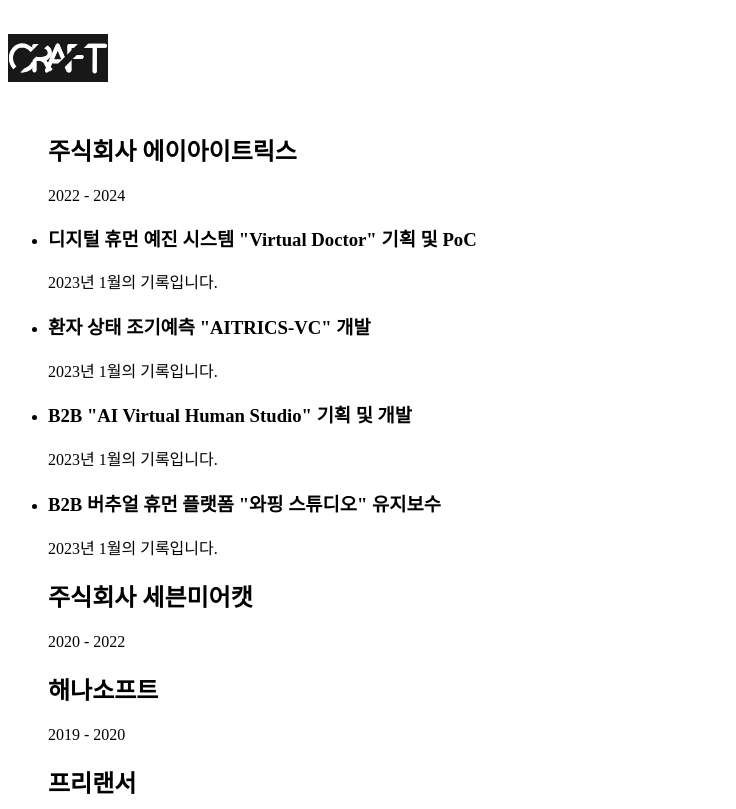
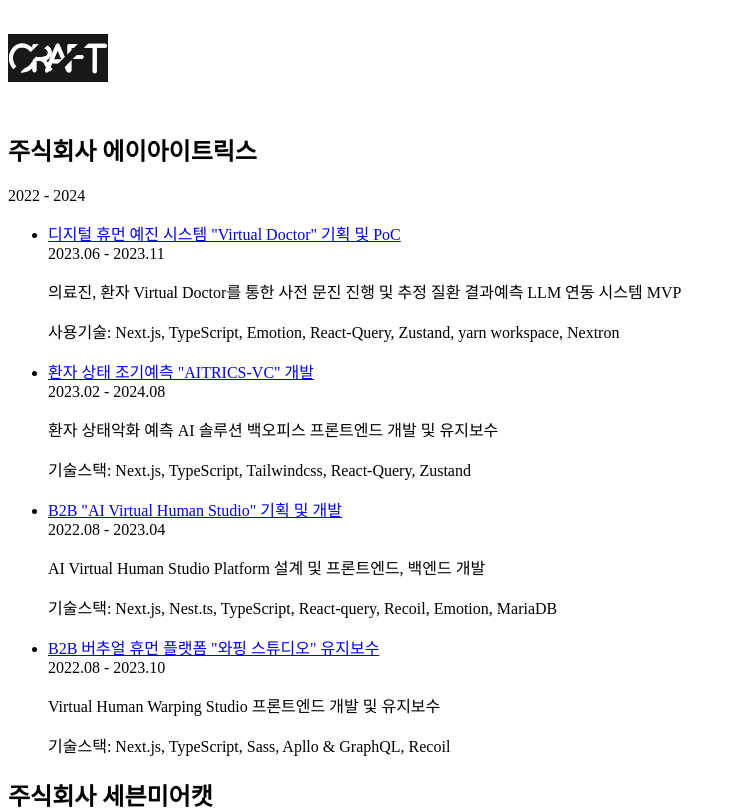
Before and after one commit to KimGSeok/happiness, a Next.js app: page /history in a window 1280 px wide. Shown: the top 809 px of the page, without its empty margins (0-736 px from the left). Built offline with nearby package versions, Linux system fonts and the light colour scheme.

Commit message:
[HPFE-7] feat: History Component 개발

```diff
--- /dev/null
+++ b/src/features/history/component/Company.tsx
@@ -0,0 +1,71 @@
+import { css } from "styled-system/css";
+import { styled } from "styled-system/jsx";
+import { THistories } from "../type/history.type";
+
+type Props = {
+  isActive: boolean;
+  handleChangeActiveHistory: (companyEng: string) => void;
+} & Pick<THistories, 'company' | 'companyEng' | 'startYear' | 'endYear'>;
+
+const Company = ({ isActive, company, companyEng, startYear, endYear, handleChangeActiveHistory }: Props) => {
+  return (
+    <Container
+      className={css({
+        _after: {
+          backgroundColor: isActive ? 'var(--black200)' : 'var(--black500)',
+          boxShadow: isActive ? 'rgb(255, 255, 255) 0px 0px 0px 2.5px' : 'rgb(255, 255, 255) 0px 0px 0px 0px',
+        }
+      })}
+    >
+      <CompanyName
+        className={css({
+          color: isActive ? 'var(--white100)' : 'var(--black500)',
+        })}
+      >
+        <span className={css({ cursor:'pointer' })} onClick={() => handleChangeActiveHistory(companyEng)}>{company}</span>
+      </CompanyName>
+      <OfficePeriod>{startYear} - {endYear}</OfficePeriod>
+    </Container>
+  )
+};
+
+const Container = styled('div', {
+  base: {
+    position: 'relative',
+    display: 'flex',
+    alignItems: 'center',
+    width: '27.5%',
+    paddingRight: '1vw',
+
+    _after: {
+      content: '""',
+      position: 'absolute',
+      left: 'calc(100% - 0.5vw)',
+      width: '0.725vw',
+      height: '0.725vw',
+      borderRadius: '50%',
+      boxShadow: 'rgb(255, 255, 255) 0px 0px 0px 2.5px',
+      zIndex: 2,
+    }
+  }
+});
+
+const CompanyName = styled('h2', {
+  base: {
+    width: '70%',
+    fontSize: '1vw',
+    fontWeight: 600,
+    transition: 'color 0.3s',
+  }
+})
+
+const OfficePeriod = styled('p', {
+  base: {
+    width: '30%',
+    fontSize: '0.725vw',
+    fontWeight: 600,
+    color: 'var(--black800)'
+  }
+})
+
+export default Company;
--- /dev/null
+++ b/src/features/history/component/HistoryItem.tsx
@@ -0,0 +1,44 @@
+import { styled } from "styled-system/jsx";
+import { THistory } from "../type/history.type";
+import { css } from "styled-system/css";
+import Link from "next/link";
+import { flex } from "styled-system/patterns";
+
+type Props = THistory
+
+const HistoryItem = ({ startDate, endDate, title, contents, link }: Props) => {
+  return (
+    <Container>
+      <div className={flex({ alignItems: 'center', gap: '16px', margin: '0 0 8px 0' })}>
+        <Link
+          href={link}
+          passHref
+          className={css({ fontWeight: 600 })}
+        >{title}
+        </Link>
+        <div className={css({ color: 'var(--black700)', fontWeight: 400 })}>{startDate} - {endDate}</div>
+      </div>
+      {contents.map((content) => {
+        return (
+          <p
+            key={content}
+            className={css({
+              color: 'var(--black600)'
+            })}
+          >{content}</p>
+        )
+      })}
+    </Container>
+  )
+};
+
+const Container = styled('li', {
+  base: {
+    margin: '0 0 3vw 2vw',
+    backgroundColor: 'var(--black200)',
+    borderRadius: '1rem',
+    padding: '1vw 1.5vw'
+  }
+})
+
+export default HistoryItem;
--- a/src/features/history/data/history.ts
+++ b/src/features/history/data/history.ts
@@ -7,32 +7,44 @@ const AITRICS: THistories = {
   endYear: 2024,
   data: [
     {
-      startMonth: 1,
-      endMonth: 2,
+      startDate: '2023.06',
+      endDate: '2023.11',
       title: '디지털 휴먼 예진 시스템 "Virtual Doctor" 기획 및 PoC',
-      content: '2023년 1월의 기록입니다.',
+      contents: [
+        '의료진, 환자 Virtual Doctor를 통한 사전 문진 진행 및 추정 질환 결과예측 LLM  연동 시스템 MVP',
+        '사용기술: Next.js, TypeScript, Emotion, React-Query, Zustand, yarn workspace, Nextron'
+      ],
       link: '/1',
     },
     {
-      startMonth: 1,
-      endMonth: 2,
+      startDate: '2023.02',
+      endDate: '2024.08',
       title: '환자 상태 조기예측 "AITRICS-VC" 개발',
-      content: '2023년 1월의 기록입니다.',
+      contents: [
+        '환자 상태악화 예측 AI 솔루션 백오피스 프론트엔드 개발 및 유지보수',
+        '기술스택: Next.js, TypeScript, Tailwindcss, React-Query, Zustand'
+      ],
       link: '/2',
     },
     {
-      startMonth: 1,
-      endMonth: 2,
+      startDate: '2022.08',
+      endDate: '2023.04',
       title: 'B2B "AI Virtual Human Studio" 기획 및 개발',
-      content: '2023년 1월의 기록입니다.',
+      contents: [
+        'AI Virtual Human Studio Platform 설계 및 프론트엔드, 백엔드 개발',
+        '기술스택: Next.js, Nest.ts, TypeScript, React-query, Recoil, Emotion, MariaDB'
+      ],
       link: '/3',
     },
     {
-      startMonth: 1,
-      endMonth: 2,
+      startDate: '2022.08',
+      endDate: '2023.10',
       title: 'B2B 버추얼 휴먼 플랫폼 "와핑 스튜디오" 유지보수',
-      content: '2023년 1월의 기록입니다.',
-      link: '/4',
+      contents: [
+        'Virtual Human Warping Studio 프론트엔드 개발 및 유지보수',
+        '기술스택: Next.js, TypeScript, Sass, Apllo & GraphQL, Recoil'
+      ],
+      link: '/history',
     },
   ]
 };
@@ -44,39 +56,55 @@ const SEVENMEERKAT: THistories = {
   endYear: 2022,
   data: [
     {
-      startMonth: 1,
-      endMonth: 2,
+      startDate: '2022.04',
+      endDate: '2022.07',
       title: '자사 앱 E-Commerce "우리마:트" Cafe24 Solution 도입 및 유지보수',
-      content: '2023년 1월의 기록입니다.',
+      contents: [
+        '계약 아파트 입주민에게 제공되는 제휴 E-Commerce 폐쇄몰',
+        '사용기술: Vanilla JS, CSS'
+      ],
       link: '/1',
     },
     {
-      startMonth: 1,
-      endMonth: 2,
+      startDate: '2022.01',
+      endDate: '2022.07',
       title: '서울대학교 FMTC "자율주행트랙 예약시스템" 개발',
-      content: '2023년 1월의 기록입니다.',
+      contents: [
+        '서울대학교 미래모빌리티동 입주기업 홈페이지 및 예약시스템 서비스 개발 제공',
+        '사용기술: Next.js, Sass(scss), Recoil, Express.js'
+      ],
       link: '/2',
     },
     {
-      startMonth: 1,
-      endMonth: 2,
+      startDate: '2022.01',
+      endDate: '2022.05',
       title: '"세븐미어캣" 홈페이지 기획 및 개발',
-      content: '2023년 1월의 기록입니다.',
+      contents: [
+        '자사 홈페이지 v2.0.0 기획 및 개발',
+        '사용기술: Next.js, Sass(scss)'
+      ],
       link: '/3',
     },
     {
-      startMonth: 1,
-      endMonth: 2,
+      startDate: '2020.12',
+      endDate: '2022.07',
       title: 'Back-office "중앙 관리자 시스템" 개발 및 고도화',
-      content: '2023년 1월의 기록입니다.',
-      link: '/4',
+      contents: [
+        'Cloud 주차장 Admin-system Back-office',
+        '사용기술: React, Highchart, Express.js, Bootpay'
+      ],
+      link: '/history',
     },
     {
-      startMonth: 1,
-      endMonth: 2,
+      startDate: '2020.12',
+      endDate: '2022.07',
       title: '주차장 Cloud Admin-system "주차장 관리자" 기획, 개발 및 고도화',
-      content: '2023년 1월의 기록입니다.',
-      link: '/4',
+      contents: [
+        '입주 및 정산, 유료 주차장 Cloud 출입관제 시스템',
+        '사용기술: jquery, EJS, Express.js, MariaDB, Bootpay',
+        '마이그레이션 및 리팩토링 사용기술: Next.js, Typescript, Emotion, Express.ts'
+      ],
+      link: '/history',
     },
   ]
 };
@@ -88,38 +116,53 @@ const HAENASOFT: THistories = {
   endYear: 2020,
   data: [
     {
-      startMonth: 1,
-      endMonth: 2,
+      startDate: '2020.07',
+      endDate: '2020.10',
       title: '시흥시청 "호조벌 이력 관리 시스템" 개발',
-      content: '2023년 1월의 기록입니다.',
+      contents: [
+        '시흥시 관내 불법성토 및 이슈사항 히스토리 전산화 및 데이터 시각화 서비스',
+        '사용기술: HTML, CSS, AngularJS, Spring, Highchart'
+      ],
       link: '/1',
     },
     {
-      startMonth: 1,
-      endMonth: 2,
+      startDate: '2020.07',
+      endDate: '2020.09',
       title: '"경기산학융합본부" 웹 사이트 및 온/오프라인 교육 예약 개발',
-      content: '2023년 1월의 기록입니다.',
+      contents: [
+        '산학융합 "경기산학융합본부" 온/오프라인 교육 예약 웹 사이트',
+        '사용기술: HTML, CSS, AngularJS, Spring, MariaDB'
+      ],
       link: '/1',
     },
     {
-      startMonth: 1,
-      endMonth: 2,
+      startDate: '2020.02',
+      endDate: '2020.05',
       title: '사회인 야구 기록 시스템 "시흥시 야구협회" 개발 및 유지보수',
-      content: '2023년 1월의 기록입니다.',
+      contents: [
+        '경기 일정, 팀 페이지, 실시간 기록 관리, 하이라이트 영상 기록 관리 서비스',
+        '사용기술: HTML, CSS, AngularJS, Spring'
+      ],
       link: '/1',
     },
     {
-      startMonth: 1,
-      endMonth: 2,
+      startDate: '2020.01',
+      endDate: '2020.03',
       title: '"해나소프트" 홈페이지 개발',
-      content: '2023년 1월의 기록입니다.',
+      contents: [
+        '해나소프트 자사 웹 홈페이지 개발',
+        '사용기술: HTML, CSS, AngularJS, Spring'
+      ],
       link: '/1',
     },
     {
-      startMonth: 1,
-      endMonth: 2,
-      title: '"한국공학대학교 산학협력" 웹 관리자, 대민 시스템 개발 및 유지보수',
-      content: '2023년 1월의 기록입니다.',
+      startDate: '2019.12',
+      endDate: '2020.07',
+      title: '"한국공학대학교 산학협력" 약 8개의 웹 관리자, 대민 시스템 개발 및 유지보수',
+      contents: [
+        '한국공학대학교 포털 기업회원 통합관리자 시스템',
+        '사용기술: HTML, CSS, AngularJS, Spring, MariaDB, Redmine'
+      ],
       link: '/1',
     },
   ]
@@ -132,11 +175,34 @@ const FREELANCER: THistories = {
   endYear: 2024,
   data: [
     {
-      startMonth: 1,
-      endMonth: 2,
-      title: '2023년 1월의 기록',
-      content: '2023년 1월의 기록입니다.',
-      link: '/4',
+      startDate: '2023.06',
+      endDate: '~ing',
+      title: 'Ten Sports',
+      contents: [
+        '코트 기반 실내 테니스 강습 스케줄 관리 프로그램 개발 및 Management',
+        '사용기술: Next.js, Typescript, React-query, Recoil, emotion, Nest.js'
+      ],
+      link: '/history',
+    },
+    {
+      startDate: '2023.01',
+      endDate: '2023.04',
+      title: 'Vmonster',
+      contents: [
+        'VirtualHuman을 이용한 컨텐츠 생성 플랫폼 창업 풀스택 개발',
+        '사용기술: Next.js, Typescript, React-query, Recoil, emotion, Nest.js'
+      ],
+      link: '/history',
+    },
+    {
+      startDate: '2022.02',
+      endDate: '2022.10',
+      title: 'Maison de Siri',
+      contents: [
+        '갤러리 스튜디오 공간 대여 예약 및 스케줄 관리 웹 프로젝트',
+        '사용기술: Next.js, Emotion TypeScript, Recoil, ExpressJS'
+      ],
+      link: '/history',
     },
   ]
 };
--- a/src/features/history/screen/History.tsx
+++ b/src/features/history/screen/History.tsx
@@ -2,9 +2,9 @@
 
 import { histories } from "@/features/history/data/history";
 import { useState } from "react";
-import { css } from "styled-system/css";
 import { styled } from "styled-system/jsx";
-import { flex } from "styled-system/patterns";
+import Company from "../component/Company";
+import HistoryItem from "../component/HistoryItem";
 
 const HistoryScreen = () => {
 
@@ -12,124 +12,78 @@ const HistoryScreen = () => {
 
   const [activeHistory, setActiveHistory] = useState<string>(histories[0].companyEng);
 
-  console.log(data);
-
   const handleChangeActiveHistory = (companyEng: string) => setActiveHistory(companyEng);
 
   return (
-    <div
-      className={css({
-        position: 'relative',
-        width: '100%',
-        height: '100%',
-        padding: '1vw 0',
-      })}
-    >
-      {data.map(({ company, companyEng, startYear, endYear, data }) => {
+    <Container>
+      {data.map(({ company, companyEng, startYear, endYear, data: histories }) => {
+
+        const isActive = activeHistory === companyEng;
 
         return (
-          <HistoryField key={companyEng} >
-            <CompanyField>
-              <CompanyName
-                className={css({
-                  color: activeHistory === companyEng ? 'var(--white100)' : 'var(--black500)',
-                })}
-                onClick={() => handleChangeActiveHistory(companyEng)}
-              >{company}</CompanyName>
-              <OfficePeriod>{startYear} - {endYear}</OfficePeriod>
-            </CompanyField>
-            {activeHistory === companyEng && (
+          <CompanyField key={companyEng}>
+            <Company
+              isActive={isActive}
+              company={company}
+              companyEng={companyEng}
+              startYear={startYear}
+              endYear={endYear}
+              handleChangeActiveHistory={handleChangeActiveHistory}
+            />
+            {isActive && (
               <HistoryItemContainer>
-                {data.map(({ startMonth, endMonth, title, content, link }) => {
-                  return (
-                    <HistoryItem key={`${link}-${title}`}>
-                      <h3>{title}</h3>
-                      <p>{content}</p>
-                    </HistoryItem>
-                  )
-                })}
+                {histories.map((props) =>
+                  <HistoryItem
+                    key={`${props.link}-${props.title}`}
+                    {...props}
+                  />
+                )}
               </HistoryItemContainer>
             )}
-          </HistoryField>
+          </CompanyField>
         )
       })}
-    </div>
+    </Container>
   )
 }
 
-const HistoryField = styled('ul', {
+const Container = styled('div', {
   base: {
+    position: 'relative',
     width: '100%',
-    height: '3vw',
-    margin: '0 0 4vw 0'
+    height: '100%',
+    padding: '1vw 0',
   }
 })
 
 const CompanyField = styled('div', {
   base: {
-    position: 'relative',
-    display: 'flex',
-    alignItems: 'center',
-    width: '27.5%',
-    paddingRight: '1vw',
-
-    _after: {
-      content: '""',
-      position: 'absolute',
-      left: 'calc(100% - 0.5vw)',
-      width: '0.725vw',
-      height: '0.725vw',
-      borderRadius: '50%',
-      backgroundColor: 'var(--black100)',
-      boxShadow: 'rgb(255, 255, 255) 0px 0px 0px 2.5px',
-      zIndex: 2,
-    }
+    width: '100%',
+    height: '5vh',
+    margin: '0 0 4vw 0'
   }
 })
 
-const CompanyName = styled('h2', {
-  base: {
-    width: '70%',
-    fontSize: '1vw',
-    fontWeight: 600,
-    transition: 'color 0.3s',
-    cursor: 'pointer',
-  }
-})
-
-const OfficePeriod = styled('p', {
-  base: {
-    width: '30%',
-    fontSize: '0.725vw',
-    fontWeight: 600,
-    color: 'var(--black800)'
-  }
-})
-
-const HistoryItemContainer = styled('div', {
+const HistoryItemContainer = styled('ul', {
   base: {
     position: 'absolute',
     width: 'calc(72.5% - 1vw)',
     top: '1vw',
     left: '27.25%',
+    height: 'calc(100vh - 96px - 6rem - 2.725vw)',
+    overflow: 'scroll',
 
     _before: {
       content: '""',
       position: 'absolute',
+      display: 'inline-block',
       top: '0.725vw',
       left: '-1px',
       width: '3px',
-      height: '100%',
-      backgroundColor: 'var(--black800)',
+      height: 'calc(100vh - 96px - 6rem - 2.725vw)',
+      backgroundColor: 'var(--black300)',
     }
   }
 })
 
-const HistoryItem = styled('li', {
-  base: {
-    margin: '0 0 3vw 0',
-    paddingLeft: '2vw',
-  }
-})
-
 export default HistoryScreen;
--- a/src/features/history/type/history.type.ts
+++ b/src/features/history/type/history.type.ts
@@ -1,8 +1,8 @@
 export type THistory = {
-  startMonth: number;
-  endMonth?: number;
+  startDate: string;
+  endDate?: string;
   title: string;
-  content: string;
+  contents: string[];
   link: string;
 }
 
--- a/src/utils/formatting.ts
+++ b/src/utils/formatting.ts
@@ -2,3 +2,7 @@ export const capitalizeFirstString = (str: string) => {
   if(typeof str !== 'string') return '';
   return str.charAt(0).toUpperCase() + str.slice(1);
 }
+
+export const addZero = (str: string) => {
+  return str.length < 2 ? `0${str}` : str;
+}
```
Also changed, not shown: src/styles/globalStyles.tsx (+10 -5 lines).
